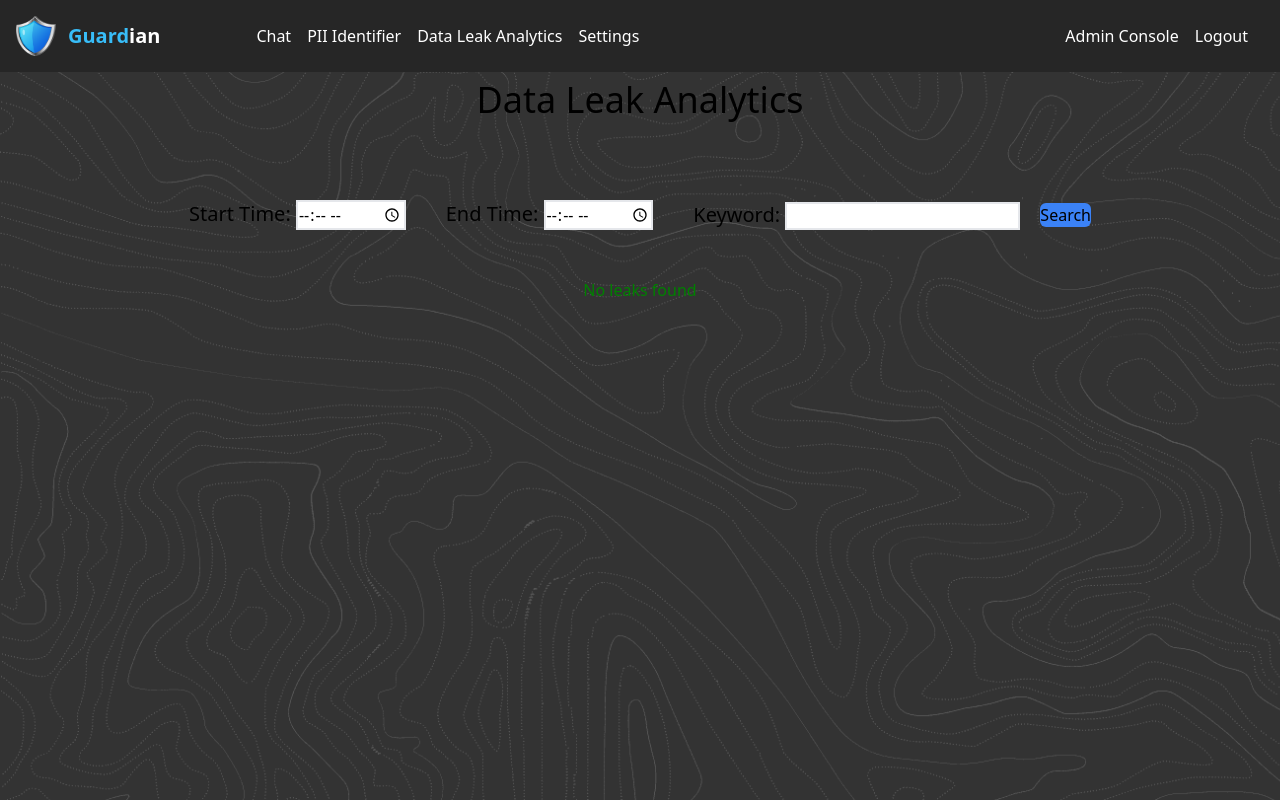
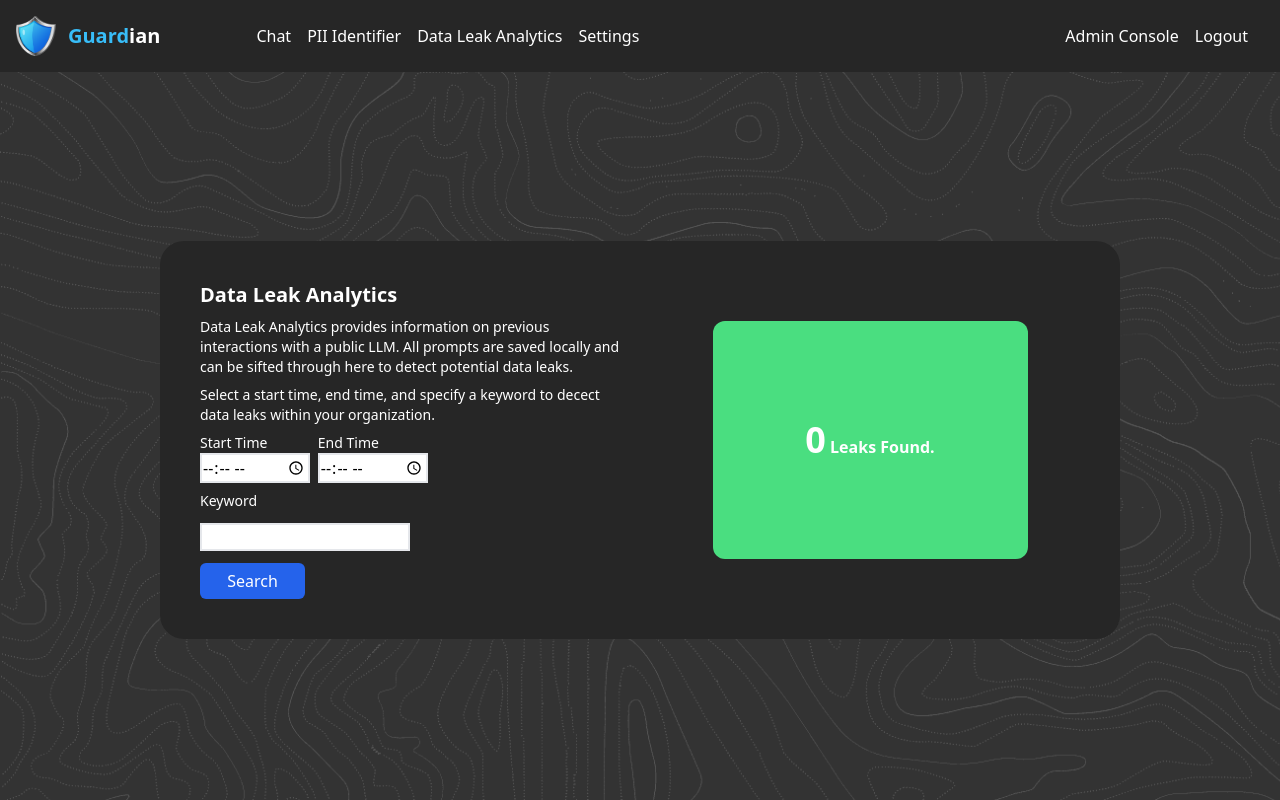
Before and after one commit to carvaale/guardian, a React (Vite) app in the folder frontend/: page /data_leak in a window 1280 px wide. Built offline with nearby package versions, Linux system fonts and the light colour scheme.

Commit message:
feat: ui pages

```diff
--- a/frontend/src/pages/AdminConsole.tsx
+++ b/frontend/src/pages/AdminConsole.tsx
@@ -6,7 +6,6 @@ const AdminConsole = () => {
         <>
         <Banner />
         <div id="topo" className=" flex flex-col bg-neutral-900 w-full h-screen pt-20">
-
             <div className="flex items-center justify-center">
                 <div className="flex flex-col items-center justify-center">
                     <h1 className="text-4xl font-bold text-white">Admin Console</h1>
--- a/frontend/src/pages/Authentication/ForgotPassword.tsx
+++ b/frontend/src/pages/Authentication/ForgotPassword.tsx
@@ -3,6 +3,7 @@ import ForgotPasswordComponent from "../componenets/ForgotPasswordComponent";
 export default function ForgotPassword() {
     return (
         <>
+            <div id="auth"/>
             <ForgotPasswordComponent/>
         </>
     );
--- a/frontend/src/pages/DataLeakAnalytics.tsx
+++ b/frontend/src/pages/DataLeakAnalytics.tsx
@@ -48,30 +48,31 @@ export const DataLeakAnalytics = () => {
     return(
         <>
         <Banner />
-        <div id='topo' className='w-full h-screen pt-20'>
-        <div className='flex items-center justify-center text-4xl'>
-            <h1> Data Leak Analytics</h1>
+        <div id="topo" className="flex flex-row justify-evenly items-center w-full h-screen pt-20">
+          <div className="w-3/4 m-10 flex flex-row justify-between space-x-10 rounded-3xl bg-neutral-800 p-10">
+              <form className="w-1/2 flex flex-col items-start justify-center gap-y-2" onSubmit={handleSubmit} >
+                  <h1 className="text-xl text-center font-bold text-white">Data Leak Analytics</h1>
+                  <span className='text-white text-sm'>Data Leak Analytics provides information on previous interactions with a public LLM. All prompts are saved locally and can be sifted through here to detect potential data leaks.</span>
+                  <span className='text-white text-sm'>Select a start time, end time, and specify a keyword to decect data leaks within your organization.</span>
+                  <div className='flex flex-row gap-x-2 w-1/2'>
+                    <div className='flex flex-col'>
+                    <label htmlFor="start" className = 'text-white text-sm'>Start Time</label>
+                    <input name="start" type = 'time' className = 'border-2' value={startTime} onChange={(e) => setStartTime(e.target.value)} />
                     </div>
-        <div className="pt-20">
-            <form className="flex justify-center items-center" onSubmit={handleSubmit} >
-                <div className = 'mb-4'>
-                    <label className = 'text-xl'>Start Time: </label>
-                    <input type = 'time' className = 'border-2' value={startTime} onChange={(e) => setStartTime(e.target.value)} />
+                    <div className='flex flex-col'>
+                    <label htmlFor="end" className = 'text-white text-sm'>End Time</label>
+                    <input  name="end" type='time' className = 'border-2' value={endTime} onChange={(e) => setEndTime(e.target.value)} />
                     </div>
-                <div className = 'mb-4 pl-10'>
-                    <label className = 'text-xl'>End Time: </label>
-                    <input type = 'time' className = 'border-2' value={endTime} onChange={(e) => setEndTime(e.target.value)} />
                   </div>
-                <div className ='mb-4 pl-10'>
-                    <label className ='text-xl'>Keyword: </label>
-                    <input type ='text' className = 'border-2' value={keyword} onChange={(e) => setKeyword(e.target.value)}></input>
-                </div>
-                <div className='pl-5'>
-                <button className="mb-4 rounded-md bg-blue-500 focus:outline-none focus:shadow-outline-blue" type="submit">Search</button>
+                  <div className='flex flex-col gap-y-3 w-1/2'>
+                    <label htmlFor="keyword" className = 'text-white text-sm'>Keyword</label>
+                    <input name="keyword" type ='text' className = 'border-2' value={keyword} onChange={(e) => setKeyword(e.target.value)}></input>
+                    <button className="h-9 px-3 w-1/2 bg-blue-600 hover:bg-blue-700 active:bg-blue-800 focus:bg-blue-700 transition duration-500 rounded-md text-white">
+                      Search
+                    </button>
                   </div>
               </form>
-        </div>
-        <div className="mt-8 flex justify-center items-center">
+          <div className="w-1/2 flex justify-center items-center">
             {piiSearchResults.length > 0 ? (
               <div>
               <h2 className="text-red-500 font-bold">Leaked Records:</h2>
@@ -93,8 +94,11 @@ export const DataLeakAnalytics = () => {
               </table>
             </div>
             ) : (
-            <div style={{ color: 'green' }}>No leaks found</div>
+              <div className="w-3/4 h-3/4 flex items-center justify-center bg-green-400 rounded-xl">
+                <span className="text-white font-bold"><span className="text-4xl">0</span> Leaks Found.</span>
+              </div>
             )}
+          </div>
           </div>
         </div>
         </>
--- a/frontend/src/pages/Settings.tsx
+++ b/frontend/src/pages/Settings.tsx
@@ -19,7 +19,7 @@ const Settings = () => {
       <div className="flex min-h-screen items-center justify-center p-12">
         <form action="">
             <div className="rounded-3xl bg-neutral-800 p-10">
-              <h1 className="text-xl text-center font-semibold text-gray-800 dark:text-white">Account Settings</h1>
+              <h1 className="text-xl text-center font-bold text-gray-800 dark:text-white">Account Settings</h1>
               <div className="mt-8 space-y-4">
                   <input className="w-full bg-transparent text-gray-600 rounded-md border border-gray-300 px-3 py-2 text-sm placeholder-gray-600 invalid:border-red-500 dark:placeholder-gray-300" placeholder="Username" type="text" name="username"/>
                   <input className="w-full bg-transparent text-gray-600 rounded-md border border-gray-300 px-3 py-2 text-sm placeholder-gray-600 invalid:border-red-500 dark:placeholder-gray-300" placeholder="Email" type="email" name="email"/>
@@ -36,7 +36,7 @@ const Settings = () => {
       <div className="flex min-h-screen items-center justify-center p-12">
         <form action="">
         <div className="rounded-3xl bg-neutral-800 p-10">
-              <h1 className="text-xl text-center font-semibold text-gray-800 dark:text-white">LLM Settings</h1>
+              <h1 className="text-xl text-center font-bold text-gray-800 dark:text-white">LLM Settings</h1>
               <div className="mt-8 space-y-4">
                   <select className="w-full bg-transparent text-gray-600 rounded-md border border-gray-300 px-3 py-2 text-sm placeholder-gray-600 invalid:border-red-500 dark:placeholder-gray-300" name="models">
                     <option value="llama27bTB">Meta Llama2 7B - TB</option>
--- a/frontend/src/pages/componenets/ForgotPasswordComponent.tsx
+++ b/frontend/src/pages/componenets/ForgotPasswordComponent.tsx
@@ -8,9 +8,9 @@ export default function RegisterComponent() {
 
     return (
       <>
-        <div className="flex min-h-screen items-center justify-center p-12">
+          <div id="topo" className="flex flex-row justify-evenly items-center w-full h-screen">
           <form action="">
-              <div className="flex flex-col items-center rounded-[calc(1.5rem-1px)] bg-white px-10 p-12 dark:bg-gray-900">
+              <div className="flex flex-col items-center rounded-[calc(1.5rem-1px)] px-10 p-12 bg-neutral-800">
                   <GuardianLogo />
                   <div>
                   <h1 className="text-xl flex items-center justify-center font-semibold text-gray-800 dark:text-white">Forgot your password?</h1>
--- a/frontend/src/pages/componenets/LoginComponent.tsx
+++ b/frontend/src/pages/componenets/LoginComponent.tsx
@@ -45,9 +45,9 @@ export default function LoginComponent() {
 
   return (
     <>
-      <div className="flex min-h-screen items-center justify-center p-12">
+        <div id="topo" className="flex flex-row justify-evenly items-center w-full h-screen">
         <form action="" onSubmit={handleSubmit} ref={loginForm}>
-            <div className="rounded-[calc(1.5rem-1px)] bg-white px-10 p-12 dark:bg-gray-900">
+            <div className="rounded-[calc(1.5rem-1px)] px-10 p-12 bg-neutral-800">
               <div className="flex flex-col items-center">
                 <GuardianLogo />
                 <h1 className="text-xl text-center font-semibold text-gray-800 dark:text-white">Signin to your account</h1>
--- a/frontend/src/pages/componenets/RegisterComponent.tsx
+++ b/frontend/src/pages/componenets/RegisterComponent.tsx
@@ -44,9 +44,9 @@ export default function RegisterComponent() {
 
     return (
       <>
-        <div className="flex min-h-screen items-center justify-center p-12">
+          <div id="topo" className="flex flex-row justify-evenly items-center w-full h-screen">
           <form action="" onSubmit={handleSubmit} ref={registerForm}>
-            <div className="rounded-[calc(1.5rem-1px)] bg-white px-10 p-12 dark:bg-gray-900">
+            <div className="rounded-[calc(1.5rem-1px)] px-10 p-12 bg-neutral-800">
               <div className="flex flex-col items-center">
                 <GuardianLogo />
                 <h1 className="text-xl text-center font-semibold text-gray-800 dark:text-white">Register your account</h1>
```
Also changed, not shown: frontend/src/pages/PiiIdentifier.tsx (+7 -7 lines). Lines whose indentation alone changed are shown as unchanged.
